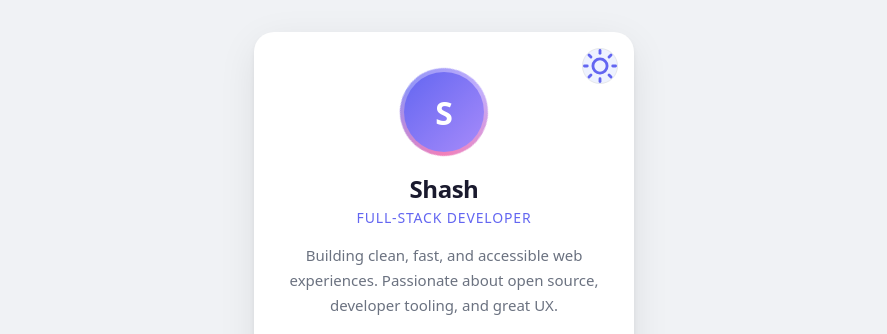
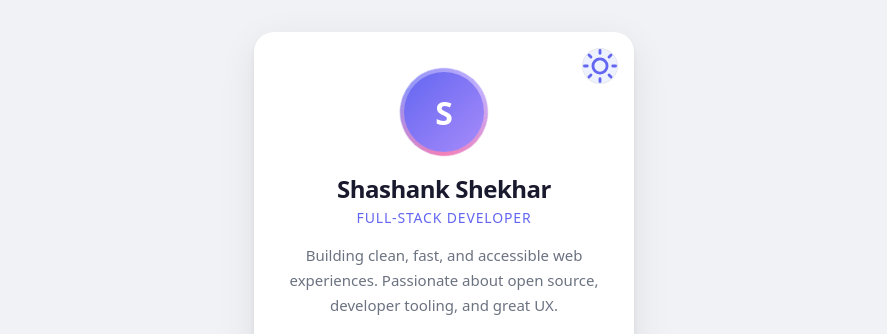
Before and after one commit to shankspm/profile-card, a plain HTML site: page index.html in a window 1280 px wide. Shown: the top 334 px of the page, without its empty margins (196-1083 px from the left). Drawn offline with Linux system fonts and the light colour scheme.

Commit message:
Update display name from Shash to Shashank Shekhar
Co-Authored-By: Claude Sonnet 4.6 <noreply@anthropic.com>

```diff
--- a/index.html
+++ b/index.html
@@ -38,7 +38,7 @@
       </div>
 
       <header class="card-header">
-        <h1 class="name">Shash</h1>
+        <h1 class="name">Shashank Shekhar</h1>
         <p class="title">Full-Stack Developer</p>
       </header>
 
```
